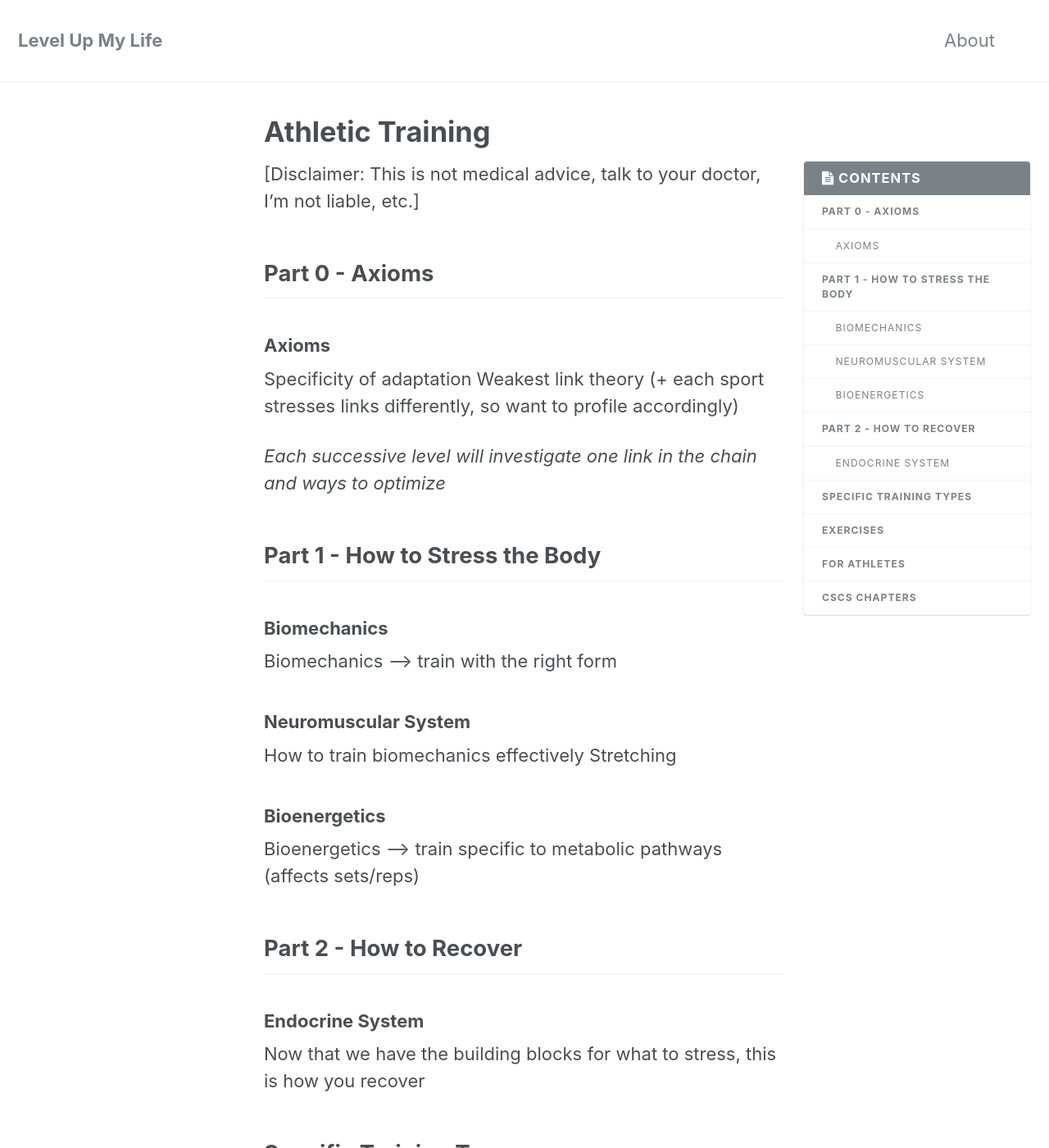
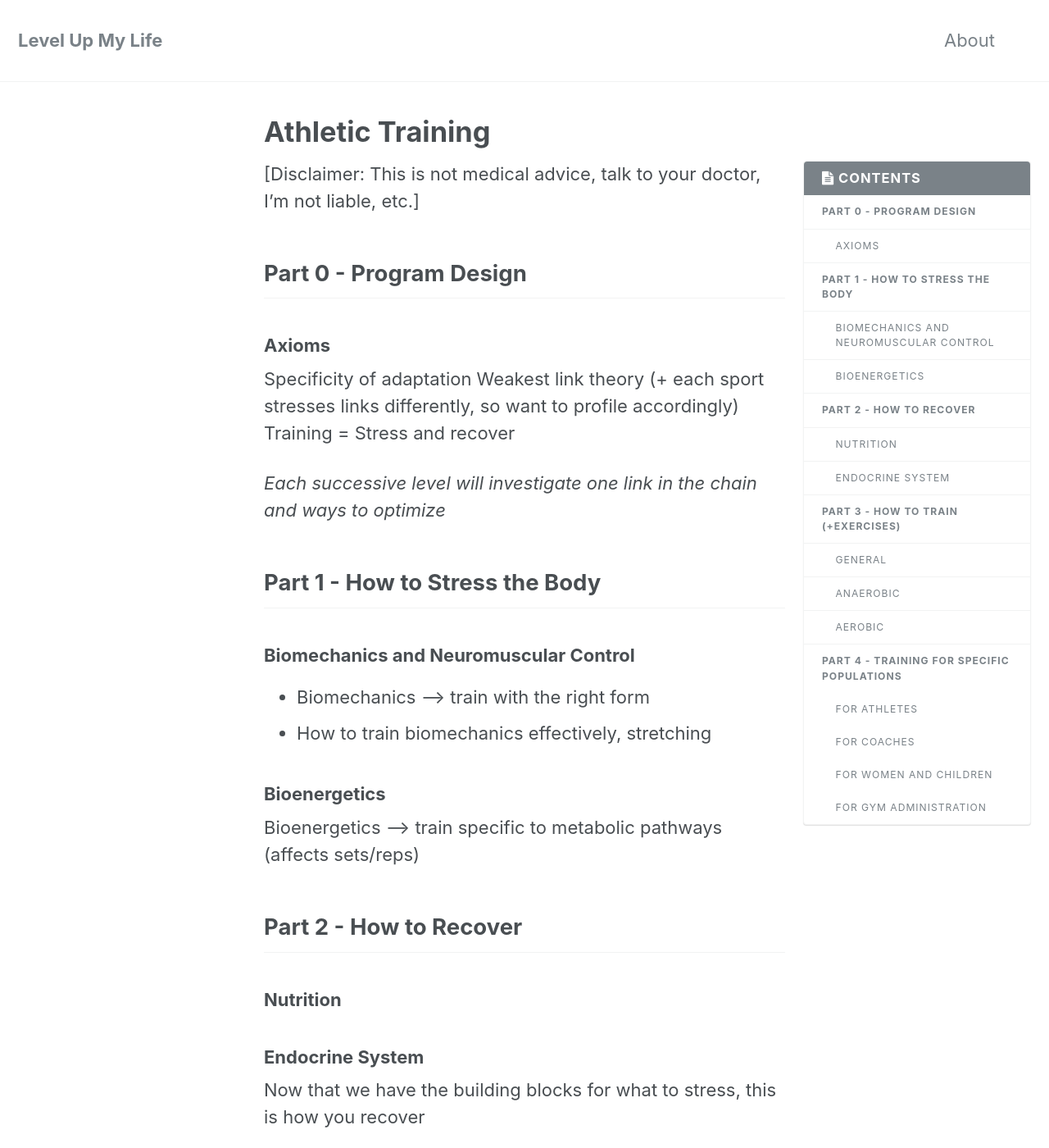
Before and after one commit to shanemileham/levelupmylife, a Jekyll site: the page built from _content/athletic-training.md, in a window 1280 px wide and 1400 px high. Shown: the whole window at 82% size. Built offline with Jekyll 4.4.1, drawn with Linux system fonts in a browser that asks for light colours; some of the changed text lies outside the part shown.

Commit message:
Updated athletic training outline

```diff
--- a/_content/athletic-training.md
+++ b/_content/athletic-training.md
@@ -6,73 +6,109 @@ title: Athletic Training
 
 [Disclaimer: This is not medical advice, talk to your doctor, I'm not liable, etc.]
 
-## Part 0 - Axioms
+## Part 0 - Program Design
 
 ### Axioms
+<!-- 19. Periodization -->
+<!-- 20. Rehab -->
 Specificity of adaptation
 Weakest link theory (+ each sport stresses links differently, so want to profile accordingly)
+Training = Stress and recover
 
 _Each successive level will investigate one link in the chain and ways to optimize_
 
 ## Part 1 - How to Stress the Body
 
-### Biomechanics
-Biomechanics --> train with the right form
-
-### Neuromuscular System
-How to train biomechanics effectively
-Stretching
+### Biomechanics and Neuromuscular Control
+<!-- 1. (Muscular, Neuromuscular) -->
+<!-- 4. Biomechanics -->
+- Biomechanics --> train with the right form
+- How to train biomechanics effectively, stretching
 
 ### Bioenergetics
+<!-- 1. (Cardiovascular, Respiratory) -->
+<!-- 2. Bioenergetics -->
 Bioenergetics --> train specific to metabolic pathways (affects sets/reps)
-
 
 ## Part 2 - How to Recover
 
+### Nutrition
+<!-- 10. Nutrition -->
+
 ### Endocrine System
+<!-- 3. Endocrine -->
 Now that we have the building blocks for what to stress, this is how you recover
 
 
-## Specific Training Types
+## Part 3 - How to Train (+Exercises)
+### General
+<!-- 13. Warmup and Stretching -->
+
+### Anaerobic
+<!-- 5. Anaerobic -->
+<!-- 14. Resistance Training Technique -->
+<!-- 15. Resistance -->
+<!-- 16. Plyometric -->
+<!-- 17. Speed and Agility -->
+
+### Aerobic
+<!-- 6. Aerobic -->
+<!-- 18. Aerobic -->
+
+
+## Part 4 - Training for Specific Populations
+
+### For Athletes
+<!-- 8. Psychology -->
+<!-- 9. Performance Enhancing Substances -->
+
+### For Coaches
+#### Testing
+<!-- 11. Test Selection -->
+<!-- 12. Test Administration -->
+
+### For Women and Children
+<!-- 7. Age and Sex Differences -->
+
+### For Gym Administration
+<!-- 21. Facility Organization -->
+<!-- 22. Gym Handbook -->
 
 
 
-## Exercises
+<!-- ## CSCS Chapters -->
+<!-- Concepts -->
+<!-- 1. Structure and function of each system (going to add to each individually) -->
+<!-- - Muscular -->
+<!-- - Neuromuscular -->
+<!-- - Cardiovascular -->
+<!-- - Respiratory -->
+<!-- 2. Bioenergetics -->
+<!-- 3. Endocrine -->
+<!-- 4. Biomechanics -->
+<!-- 5. Anaerobic -->
+<!-- 6. Aerobic -->
+<!-- 7. Age and Sex Differences -->
+<!-- 8. Psychology -->
+<!-- 9. Performance Enhancing Substances -->
+<!-- 10. Nutrition -->
 
+<!-- Testing and Evaluation -->
+<!-- 11. Test Selection -->
+<!-- 12. Test Administration -->
 
-## For Athletes
+<!-- Exercise Techniques -->
+<!-- 13. Warmup and Stretching -->
+<!-- 14. Resistance Training Technique -->
 
+<!-- Program Design -->
+<!-- 15. Resistance -->
+<!-- 16. Plyometric -->
+<!-- 17. Speed and Agility -->
+<!-- 18. Aerobic -->
+<!-- 19. Periodization -->
+<!-- 20. Rehab -->
 
-
-## CSCS Chapters
-<!-- Concepts -->
-1. Structure and function of each system (going to add to each individually)
-- Muscular
-- Neuromuscular
-- Cardiovascular
-- Respiratory
-2. Bioenergetics
-3. Endocrine
-4. Biomechanics
-5. Anaerobic
-6. Aerobic
-7. Age and Sex Differences
-8. Psychology
-9. Performance Enhancing Substances
-10. Nutrition
-<!-- Testing and Evaluation -->
-11. Test Selection
-12. Test Administration
-<!-- Exercise Techniques -->
-13. Warmup and Stretching
-14. Resistance Training Technique
-<!-- Program Design -->
-15. Resistance
-16. Plyometric
-17. Speed and Agility
-18. Aerobic
-19. Periodization
-20. Rehab
 <!-- Organization and Administration -->
-21. Facility Organization
-22. Gym Handbook
+<!-- 21. Facility Organization -->
+<!-- 22. Gym Handbook -->
```
